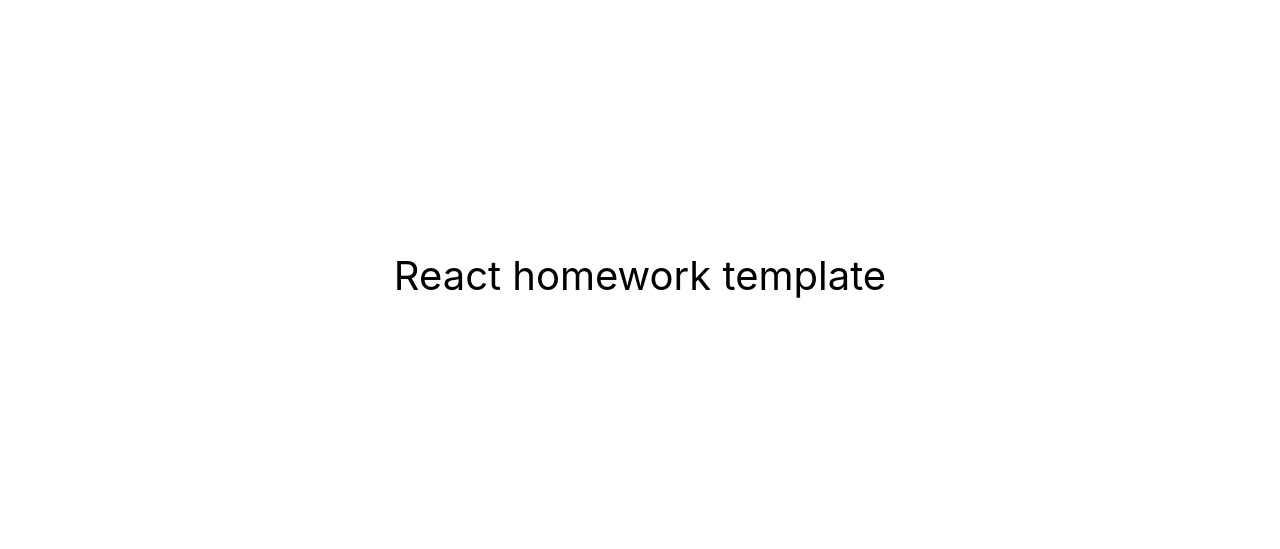
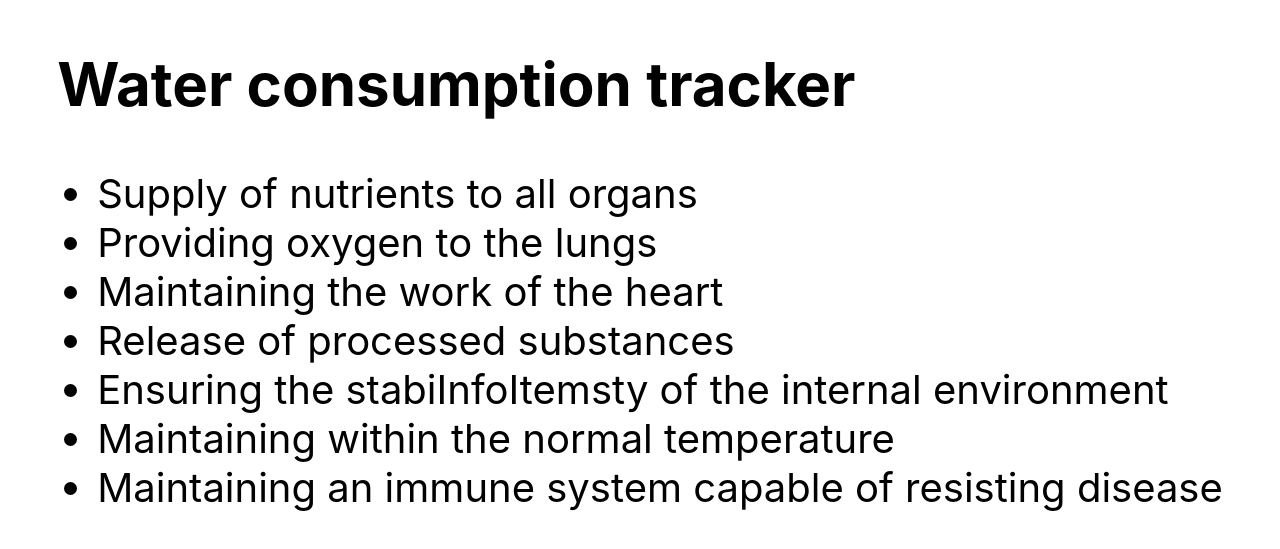
Before and after one commit to artanton/watertracker-front, a React (Create React App) app: page / in a window 1280 px wide. Shown: the part 125-674 px from the top of the page. Built offline with nearby package versions, Linux system fonts and the light colour scheme.

Commit message:
create water info section

```diff
--- a/package.json
+++ b/package.json
@@ -18,6 +18,7 @@
     "react-scripts": "5.0.1",
     "redux": "^5.0.1",
     "redux-persist": "^6.0.0",
+    "styled-components": "^6.1.8",
     "web-vitals": "^2.1.3"
   },
   "scripts": {
--- /dev/null
+++ b/src/Pages/WelcomePage/Components/WaterBenefitsSection/WaterBenefitsSection.jsx
@@ -0,0 +1,29 @@
+import {
+  WaterBenefitsContainer,
+  WaterTitle,
+  BenefitsList,
+  BenefitsLi,
+} from './WaterBenefitsSection.styled';
+
+export const WaterBenefitsSection = () => {
+  return (
+    <>
+      <WaterBenefitsContainer>
+        <WaterTitle>Water consumption tracker</WaterTitle>
+        <BenefitsList>
+          <BenefitsLi>Supply of nutrients to all organs</BenefitsLi>
+          <BenefitsLi>Providing oxygen to the lungs</BenefitsLi>
+          <BenefitsLi>Maintaining the work of the heart</BenefitsLi>
+          <BenefitsLi>Release of processed substances</BenefitsLi>
+          <BenefitsLi>
+            Ensuring the stabiInfoItemsty of the internal environment
+          </BenefitsLi>
+          <BenefitsLi>Maintaining within the normal temperature</BenefitsLi>
+          <BenefitsLi>
+            Maintaining an immune system capable of resisting disease
+          </BenefitsLi>
+        </BenefitsList>
+      </WaterBenefitsContainer>
+    </>
+  );
+};
--- /dev/null
+++ b/src/Pages/WelcomePage/Components/WaterBenefitsSection/WaterBenefitsSection.styled.jsx
@@ -0,0 +1,6 @@
+import styled from 'styled-components';
+
+export const WaterBenefitsContainer = styled.div``;
+export const WaterTitle = styled.h2``;
+export const BenefitsList = styled.ul``;
+export const BenefitsLi = styled.li``;
--- /dev/null
+++ b/src/Pages/WelcomePage/Components/WaterTracker/WaterTracker.jsx
@@ -0,0 +1,3 @@
+export const WaterTracker = () => {
+  return <></>;
+};
--- /dev/null
+++ b/src/Pages/WelcomePage/Components/WaterTracker/WaterTracker.styled.jsx
@@ -0,0 +1 @@
+import styled from 'styled-components';
--- a/src/Pages/WelcomePage/WelcomePage.jsx
+++ b/src/Pages/WelcomePage/WelcomePage.jsx
@@ -0,0 +1,12 @@
+import { WaterBenefitsSection } from './Components/WaterBenefitsSection/WaterBenefitsSection';
+import { WaterTracker } from './Components/WaterTracker/WaterTracker';
+import { WrapperWelcomePg } from './WelcomePage.styled';
+
+export const WelcomePage = () => {
+  return (
+    <WrapperWelcomePg>
+      <WaterTracker />
+      <WaterBenefitsSection />
+    </WrapperWelcomePg>
+  );
+};
--- a/src/Pages/WelcomePage/WelcomePage.styled.jsx
+++ b/src/Pages/WelcomePage/WelcomePage.styled.jsx
@@ -0,0 +1,3 @@
+import styled from 'styled-components';
+
+export const WrapperWelcomePg = styled.div``;
--- a/src/components/App.jsx
+++ b/src/components/App.jsx
@@ -1,3 +1,4 @@
+import { WelcomePage } from 'Pages/WelcomePage/WelcomePage';
 export const App = () => {
   return (
     <div
@@ -7,10 +8,10 @@
         justifyContent: 'center',
         alignItems: 'center',
         fontSize: 40,
-        color: '#010101'
+        color: '#010101',
       }}
     >
-      React homework template
+      <WelcomePage />
     </div>
   );
 };
```
Also changed, not shown: 1 other file (tests, documents, lock files or other folders).
